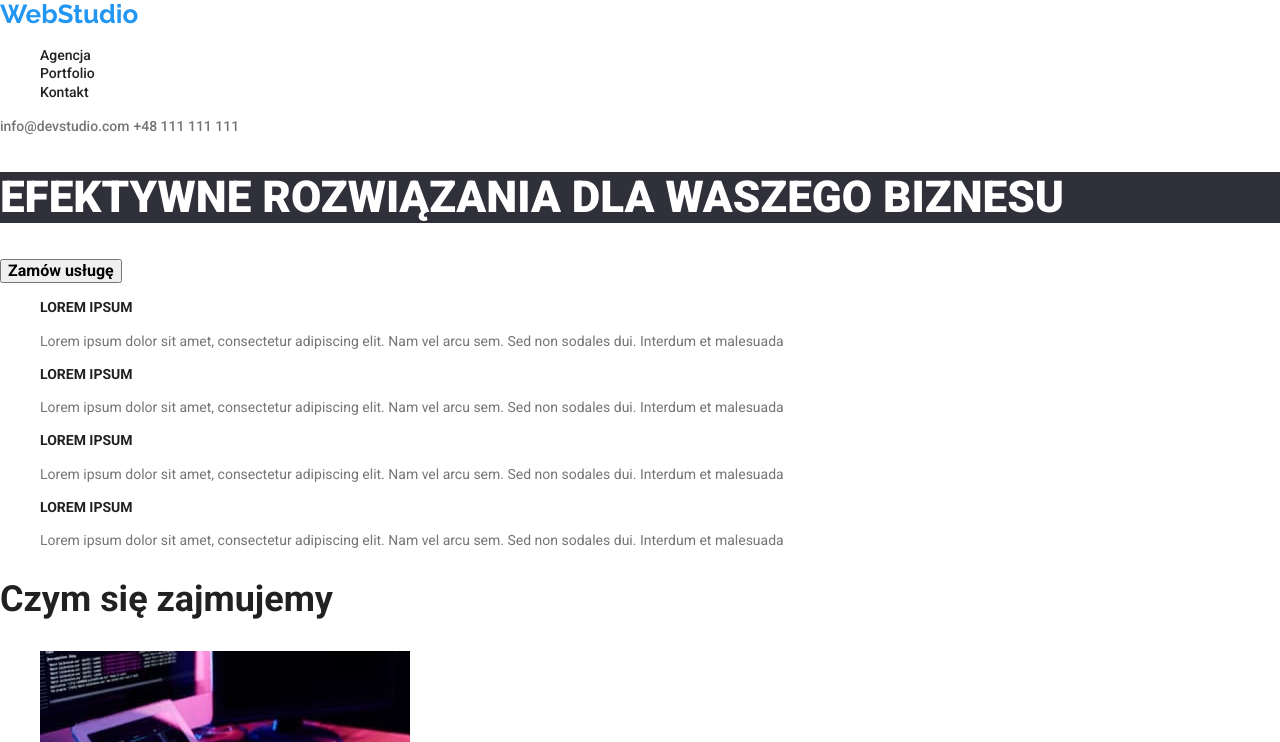
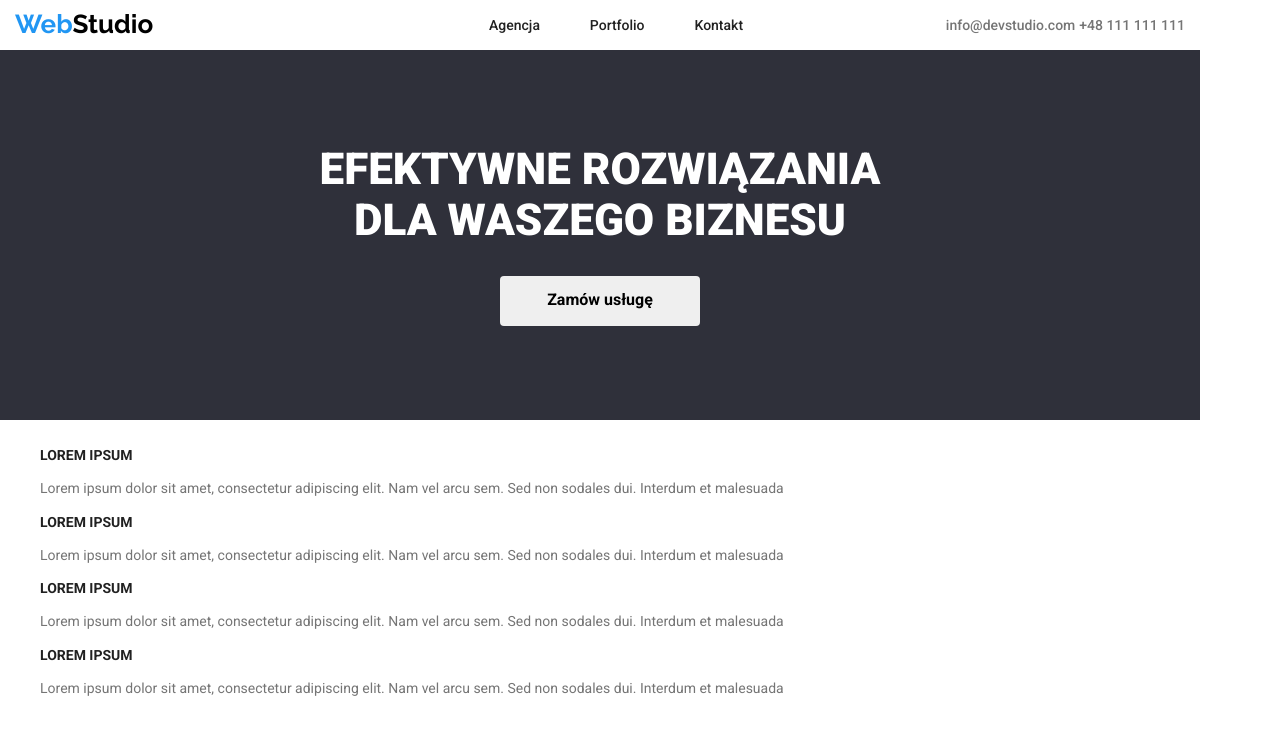
Before and after one commit to dcent666/goit-markup-hw-03, a plain HTML site: page index.html in a window 1280 px wide. Shown: the top 742 px of the page. Drawn offline with nearby package versions, Linux system fonts and the light colour scheme.

Commit message:
stylize header and first section

```diff
--- a/css/styles.css
+++ b/css/styles.css
@@ -10,7 +10,7 @@ body {
   --alternative-color: rgb(255, 255, 255);
   --background-color: rgb(47, 48, 58);
   --alternative-color-transparent: rgba(255, 255, 255, 60%);
-  --portfolio-button-color: rgb(245, 244, 250)
+  --portfolio-button-color: rgb(245, 244, 250);
 }
 
 .logo {
@@ -18,7 +18,6 @@ body {
   font-size: 1.625rem;
   text-decoration: none;
   color: var(--logo-color);
-
 }
 
 .logo:hover,
@@ -27,7 +26,7 @@ body {
 }
 
 .active-logo {
-  color: var(--active-link-color)
+  color: var(--active-link-color);
 }
 
 .no-decoration-list {
@@ -62,7 +61,7 @@ body {
   font-size: 2.75rem;
   font-weight: 900;
   color: var(--alternative-color);
-  background-color: var(--background-color);
+  margin: 0;
 }
 
 .index-button {
@@ -70,6 +69,12 @@ body {
   font-size: 1rem;
   font-weight: 700;
   cursor: pointer;
+  width: 200px;
+  height: 50px;
+  border: 0;
+  border-radius: 4px;
+  padding: 0;
+  margin-top: 30px;
 }
 
 .index-button:hover,
@@ -162,3 +167,28 @@ body {
 .description {
   color: var(--contact-color);
 }
+.container {
+  width: 1200px;
+}
+.header {
+  display: flex;
+  border-bottom: rgb(236, 236, 236);
+  justify-content: space-between;
+  align-items: center;
+  padding: 0 15px;
+}
+.h-nav {
+  display: flex;
+  margin-left: 93px;
+  width: 254px;
+  justify-content: space-between;
+}
+.section {
+  display: flex;
+}
+.section-hero {
+  width: 100%;
+  padding: 94px 0;
+  background-color: var(--background-color);
+  text-align: center;
+}
--- a/index.html
+++ b/index.html
@@ -4,7 +4,7 @@
     <meta charset="UTF-8" />
     <meta http-equiv="X-UA-Compatible" content="IE=edge" />
     <meta name="viewport" content="width=device-width, initial-scale=1.0" />
-    <title>Agencja</title>
+    <title>Main page</title>
     <link rel="preconnect" href="https://fonts.googleapis.com" />
     <link rel="preconnect" href="https://fonts.gstatic.com" crossorigin />
     <link
@@ -22,33 +22,52 @@
   </head>
   <body>
     <header>
-      <a class="logo" href="#"><span class="active-logo">Web</span>Studio</a>
+      <div class="container">
+        <div class="header">
+          <a class="logo" href="#"
+            ><span class="active-logo">Web</span>Studio</a
+          >
           <nav>
             <ul class="no-decoration-list">
+              <div class="h-nav">
                 <li><a href="index.html" class="single-site">Agencja</a></li>
-          <li><a href="portfolio.html" class="single-site">Portfolio</a></li>
+                <li>
+                  <a href="portfolio.html" class="single-site">Portfolio</a>
+                </li>
                 <li><a href="#" class="single-site">Kontakt</a></li>
+              </div>
             </ul>
           </nav>
-
-      <a href="mailto:info@devstudio.com" class="contact">info@devstudio.com</a>
+          <div class="contacts">
+            <a href="mailto:info@devstudio.com" class="contact"
+              >info@devstudio.com</a
+            >
             <a href="tel:48111111111" class="contact">+48 111 111 111</a>
+          </div>
+        </div>
+      </div>
     </header>
     <main>
+      <div class="container">
         <!--hero-->
-      <section>
-        <h1 class="hero">EFEKTYWNE ROZWIĄZANIA DLA WASZEGO BIZNESU</h1>
+        <section class="section">
+          <div class="section-hero">
+            <h1 class="hero">
+              EFEKTYWNE ROZWIĄZANIA
+              <div>DLA WASZEGO BIZNESU</div>
+            </h1>
             <button type="button" class="index-button">Zamów usługę</button>
+          </div>
         </section>
         <!--nasze atuty-->
-      <section>
+        <section class="section">
           <ul class="no-decoration-list">
             <li>
               <h2 class="lorem-ipsum-header">LOREM IPSUM</h2>
               <p>
                 <span class="lorem-ipsum-item">
-                Lorem ipsum dolor sit amet, consectetur adipiscing elit. Nam vel
-                arcu sem. Sed non sodales dui. Interdum et malesuada</span
+                  Lorem ipsum dolor sit amet, consectetur adipiscing elit. Nam
+                  vel arcu sem. Sed non sodales dui. Interdum et malesuada</span
                 >
               </p>
             </li>
@@ -56,8 +75,8 @@
               <h2 class="lorem-ipsum-header">LOREM IPSUM</h2>
               <p>
                 <span class="lorem-ipsum-item">
-                Lorem ipsum dolor sit amet, consectetur adipiscing elit. Nam vel
-                arcu sem. Sed non sodales dui. Interdum et malesuada</span
+                  Lorem ipsum dolor sit amet, consectetur adipiscing elit. Nam
+                  vel arcu sem. Sed non sodales dui. Interdum et malesuada</span
                 >
               </p>
             </li>
@@ -65,8 +84,8 @@
               <h2 class="lorem-ipsum-header">LOREM IPSUM</h2>
               <p>
                 <span class="lorem-ipsum-item">
-                Lorem ipsum dolor sit amet, consectetur adipiscing elit. Nam vel
-                arcu sem. Sed non sodales dui. Interdum et malesuada</span
+                  Lorem ipsum dolor sit amet, consectetur adipiscing elit. Nam
+                  vel arcu sem. Sed non sodales dui. Interdum et malesuada</span
                 >
               </p>
             </li>
@@ -74,15 +93,15 @@
               <h2 class="lorem-ipsum-header">LOREM IPSUM</h2>
               <p>
                 <span class="lorem-ipsum-item">
-                Lorem ipsum dolor sit amet, consectetur adipiscing elit. Nam vel
-                arcu sem. Sed non sodales dui. Interdum et malesuada</span
+                  Lorem ipsum dolor sit amet, consectetur adipiscing elit. Nam
+                  vel arcu sem. Sed non sodales dui. Interdum et malesuada</span
                 >
               </p>
             </li>
           </ul>
         </section>
         <!--czym się zajmujemy-->
-      <section>
+        <section class="section">
           <h2 class="section-header">Czym się zajmujemy</h2>
           <ul class="no-decoration-list">
             <li>
@@ -112,7 +131,7 @@
           </ul>
         </section>
         <!--Nasz zespół-->
-      <section>
+        <section class="section">
           <h2 class="section-header">Nasz zespół</h2>
           <ul class="no-decoration-list">
             <li>
@@ -157,8 +176,10 @@
             </li>
           </ul>
         </section>
+      </div>
     </main>
     <footer>
+      <div class="container">
         <div class="footer">
           <a class="logo" href="#"
             ><span class="active-logo">Web</span
@@ -187,6 +208,7 @@
             </ul>
           </address>
         </div>
+      </div>
     </footer>
   </body>
 </html>
```
Lines whose indentation alone changed are shown as unchanged.
